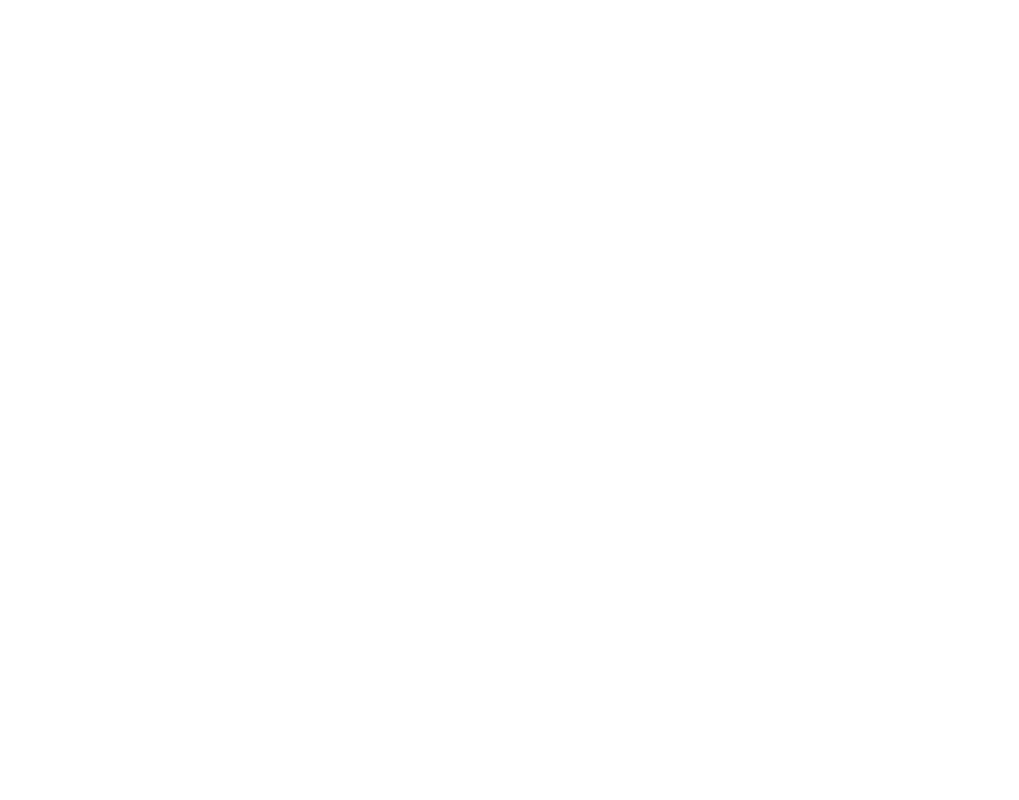
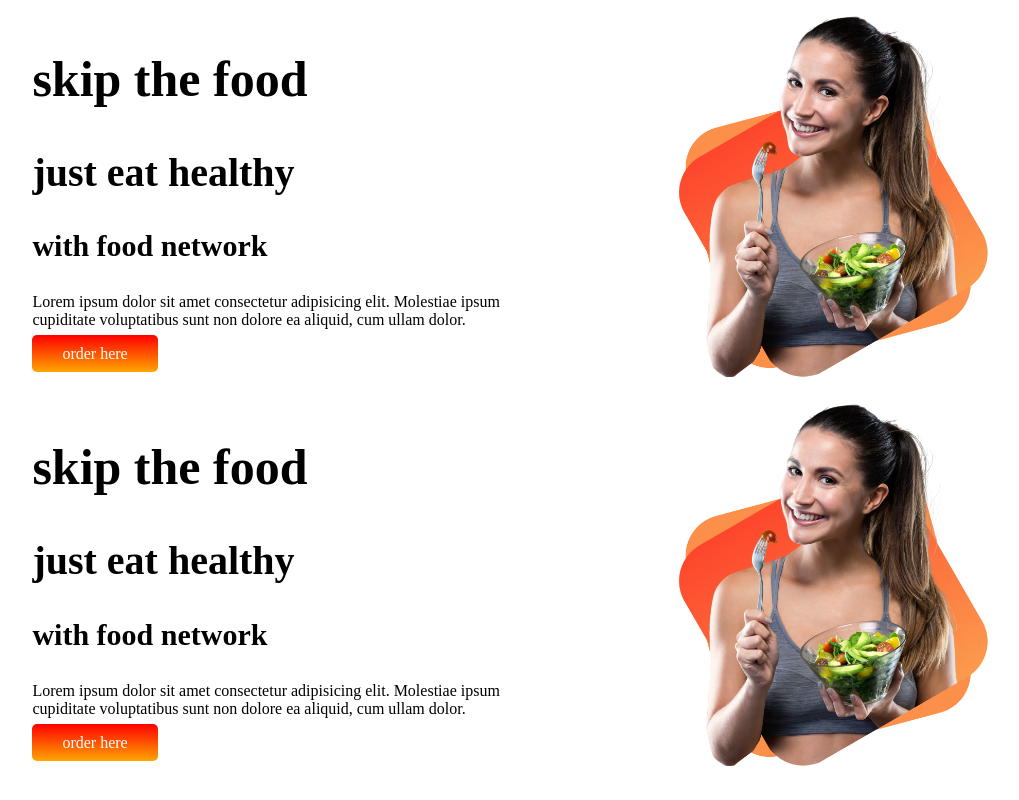
Before and after one commit to emonahamed/project-test, a plain HTML site: page index.html in a window 1280 px wide. Shown: the whole page, without its empty margins (102-1121 px from the left). Drawn offline with Linux system fonts and the light colour scheme.

Commit message:
i am done

```diff
--- a/index.html
+++ b/index.html
@@ -10,8 +10,33 @@
 </head>
 
 <body>
+    <section>
+        <div class="first">
+            <h1>skip the food</h1>
+            <h2>just eat healthy</h2>
+            <h3>with food network</h3>
+            <P>Lorem ipsum dolor sit amet consectetur adipisicing elit. Molestiae ipsum cupiditate voluptatibus sunt non
+                dolore ea aliquid, cum ullam dolor.</P>
+            <a class="order-here" target="_blank" href="http://www.google.com">order here</a>
+        </div>
+        <div class="first">
+            <img src="images/Group8425.png" alt="" srcset="">
+        </div>
+    </section>
 
-
+    <section>
+        <div class="first">
+            <h1>skip the food</h1>
+            <h2>just eat healthy</h2>
+            <h3>with food network</h3>
+            <P>Lorem ipsum dolor sit amet consectetur adipisicing elit. Molestiae ipsum cupiditate voluptatibus sunt non
+                dolore ea aliquid, cum ullam dolor.</P>
+            <a class="order-here" target="_blank" href="http://www.google.com">order here</a>
+        </div>
+        <div class="first">
+            <img src="images/Group8425.png" alt="" srcset="">
+        </div>
+    </section>
 
 </body>
 
--- a/style.css
+++ b/style.css
@@ -1,3 +1,37 @@
+section {
+    display: flex;
+}
+
+.first {
+    width: 50%;
+    padding-left: 10%;
+}
+
+.first img {
+    width: 67%;
+
+}
+
 h1 {
-    color: red;
+    font-size: 50px;
+
 }
+
+h2 {
+    font-size: 40px;
+}
+
+h3 {
+    font-size: 30px;
+}
+
+.order-here {
+    color: white;
+
+
+    text-decoration: none;
+    padding: 10px 30px;
+    background-image: linear-gradient(red, orange);
+    border-radius: 5px;
+    margin-top: 20px;
+}
```
Also changed, not shown: images/Group8425.png (added).
